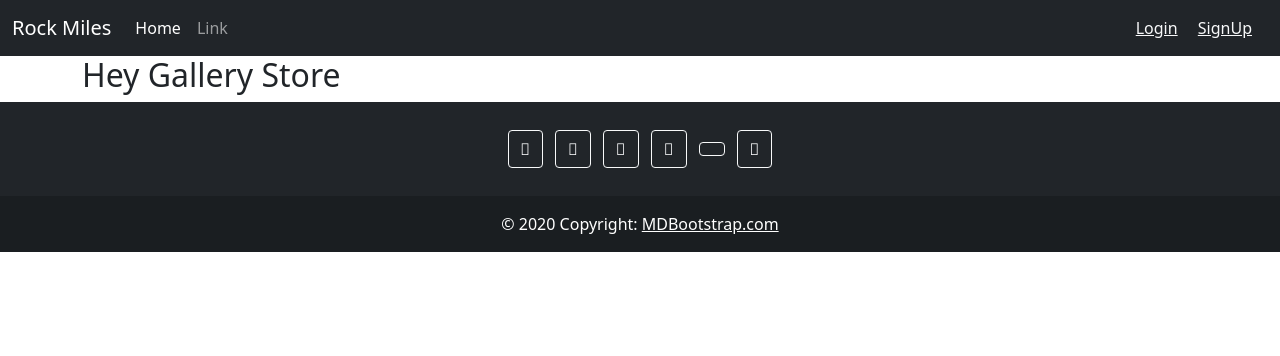
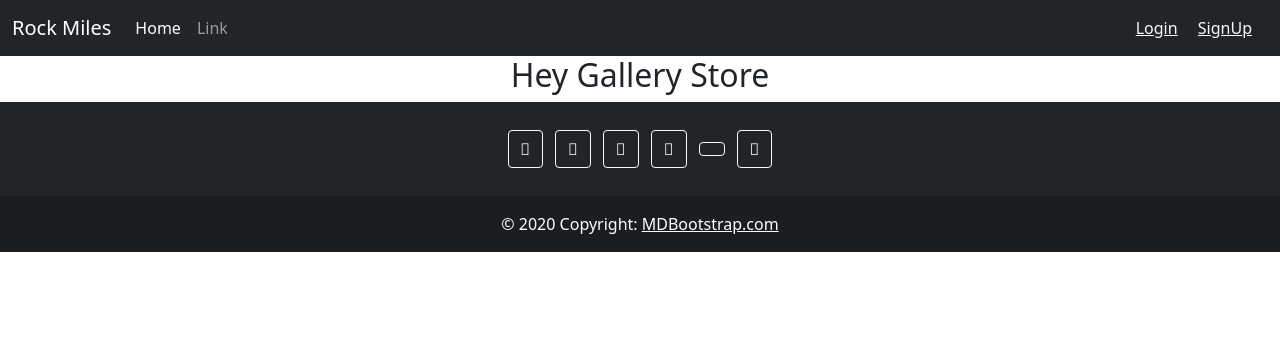
Before and after one commit to rockmiles/RocksApp, a Django app: page / in a window 1280 px wide. Shown: the top 356 px of the page. Run offline with Django 3.2, Linux system fonts and the light colour scheme; some libraries are stand-ins or nearby versions.

Commit message:
feat: update

```diff
--- a/gallery/templates/gallery/home.html
+++ b/gallery/templates/gallery/home.html
@@ -2,7 +2,7 @@
 
 {% block content %}
 <div class="container">
-  <h2>Hey Gallery Store</h2>
+  <h2 class="text-center">Hey Gallery Store</h2>
 </div>
 
 {% endblock content %}
```
